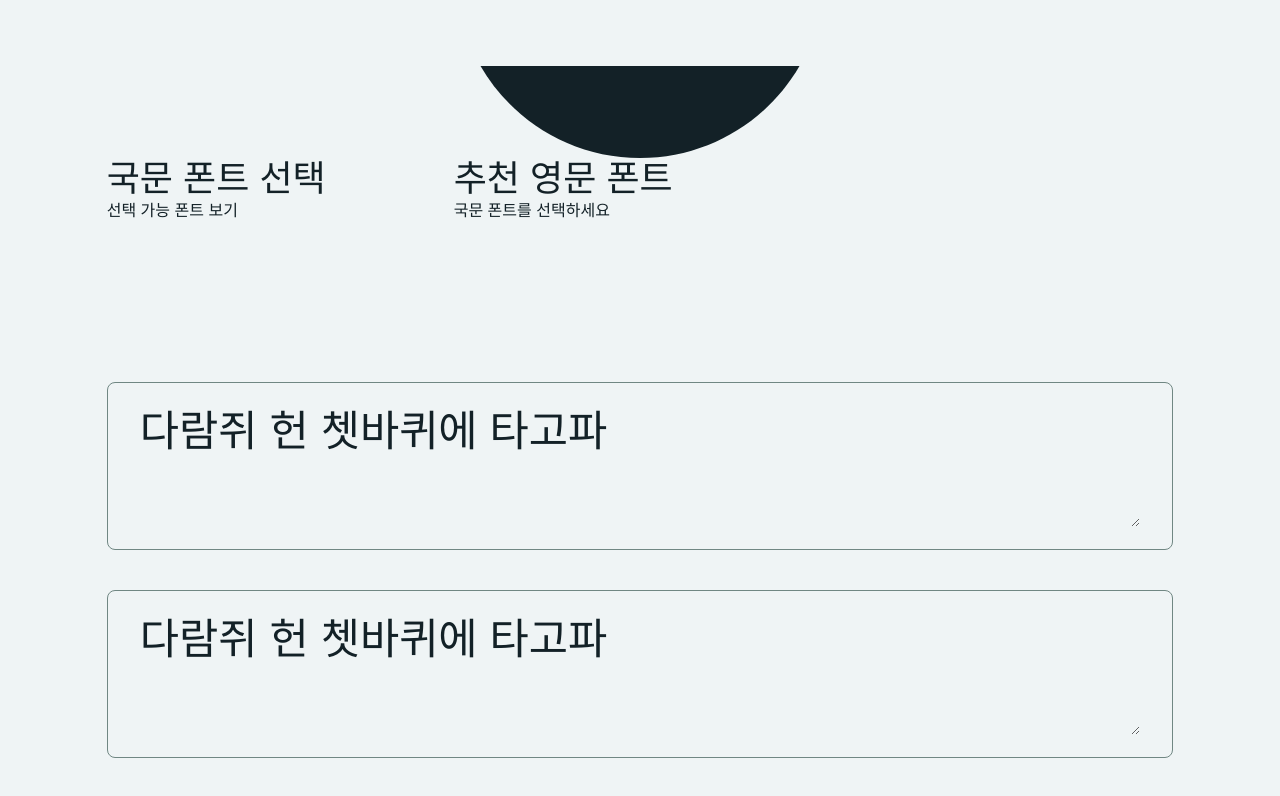
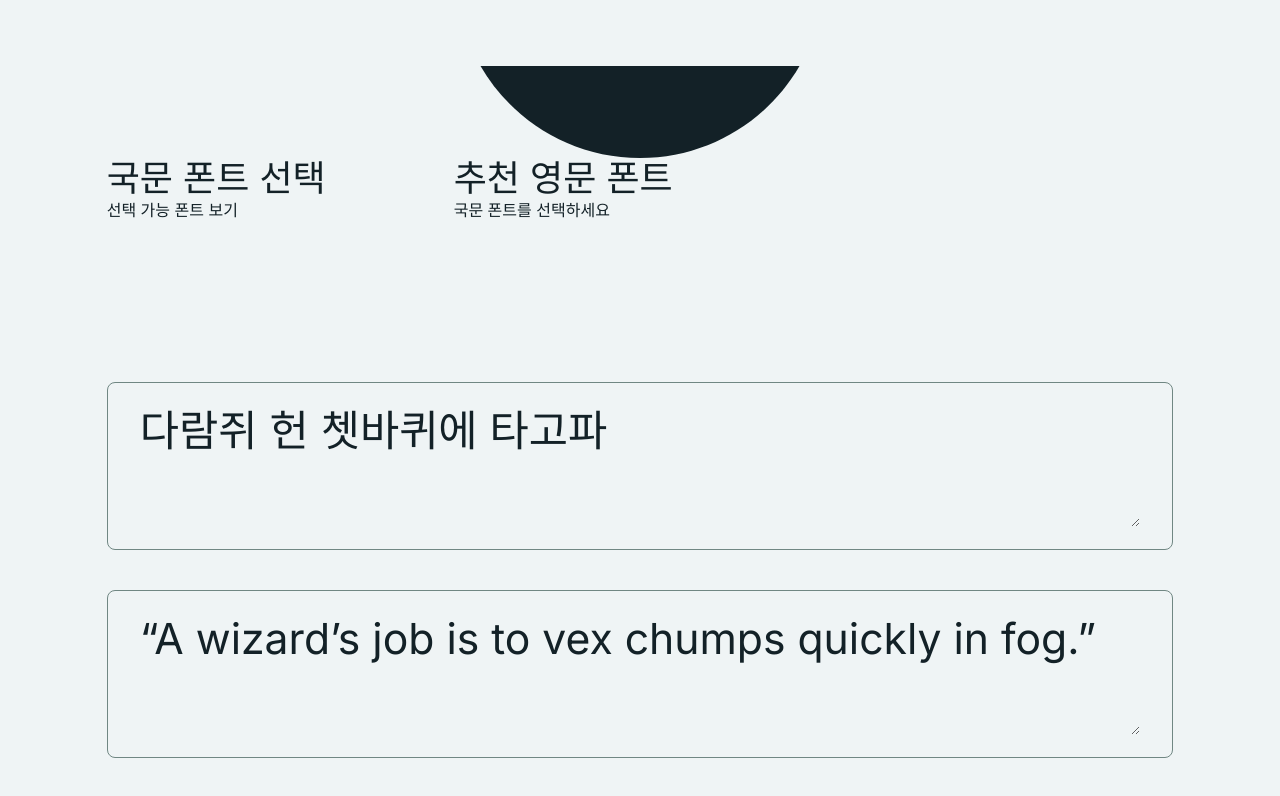
Before and after one commit to wrryu09/TYPOLAB, a Next.js app in the folder typolab/: page /pair in a window 1280 px wide. Shown: the part 288-1084 px from the top of the page. Built offline with nearby package versions, Linux system fonts and the light colour scheme; a web font is replaced by a local one.

Commit message:
✨ add example texts

```diff
--- a/typolab/src/containers/pair/KoreanFontList.tsx
+++ b/typolab/src/containers/pair/KoreanFontList.tsx
@@ -94,7 +94,7 @@ font-weight: ${selectedVar};
                   </style>
                 </>
               ) : null}
-              <div className="text-6xl disPlayKrFont">안녕하세요</div>
+              <div className="text-6xl disPlayKrFont">TypoLab</div>
             </div>
             <div className="px-12 py-2 bg-darkGreen rounded-full justify-center items-center inline-flex">
               <div
--- a/typolab/src/containers/pair/PreviewBox.tsx
+++ b/typolab/src/containers/pair/PreviewBox.tsx
@@ -11,11 +11,20 @@ type Props = {
 
 const PreviewBox = (props: Props) => {
   const [showSetting, setShowSetting] = useState(false);
-  const [text, setText] = useState("다람쥐 헌 쳇바퀴에 타고파");
+  const [text1, setText1] = useState("다람쥐 헌 쳇바퀴에 타고파");
+  const [text2, setText2] = useState(
+    "“A wizard’s job is to vex chumps quickly in fog.”"
+  );
   const textareaRef = useRef<HTMLTextAreaElement | null>(null);
 
   const onTxtChange = (e: React.ChangeEvent<HTMLTextAreaElement>) => {
-    setText(e.currentTarget.value);
+    if (props.boxNum === 1) {
+      // korean
+      setText1(e.currentTarget.value);
+    } else {
+      // english
+      setText2(e.currentTarget.value);
+    }
     if (textareaRef && textareaRef.current) {
       textareaRef.current.style.height = "0px";
       const scrollHeight = textareaRef.current.scrollHeight;
@@ -60,7 +69,7 @@ const PreviewBox = (props: Props) => {
         />
         <textarea
           ref={textareaRef}
-          value={text}
+          value={props.boxNum === 1 ? text1 : text2}
           className={`fontSize${props.boxNum} bg-fog w-full`}
           placeholder="Title"
           onChange={onTxtChange}
```
